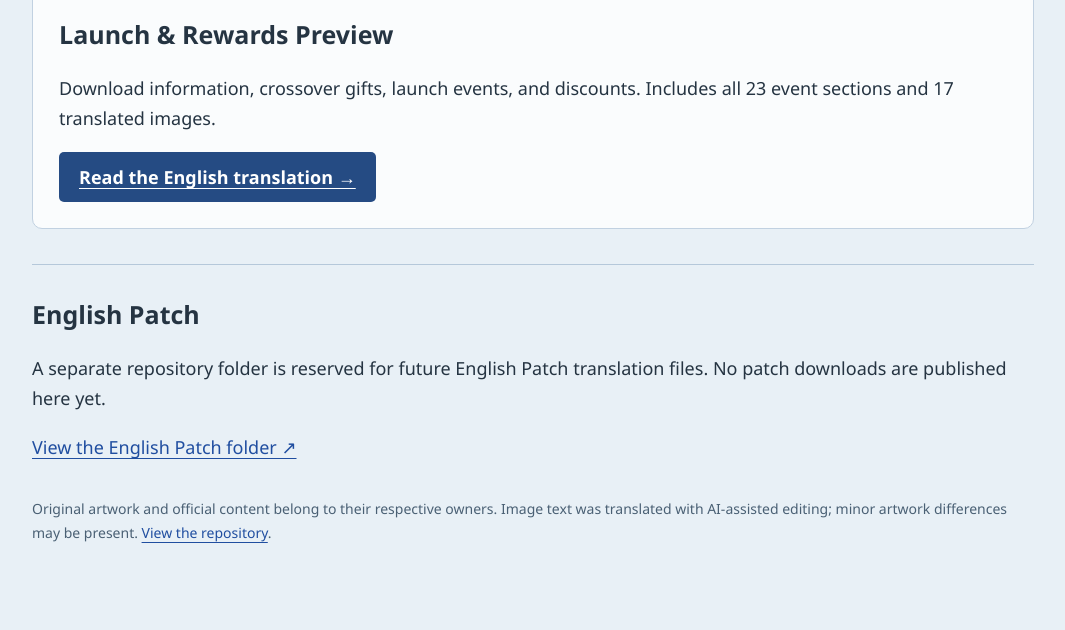
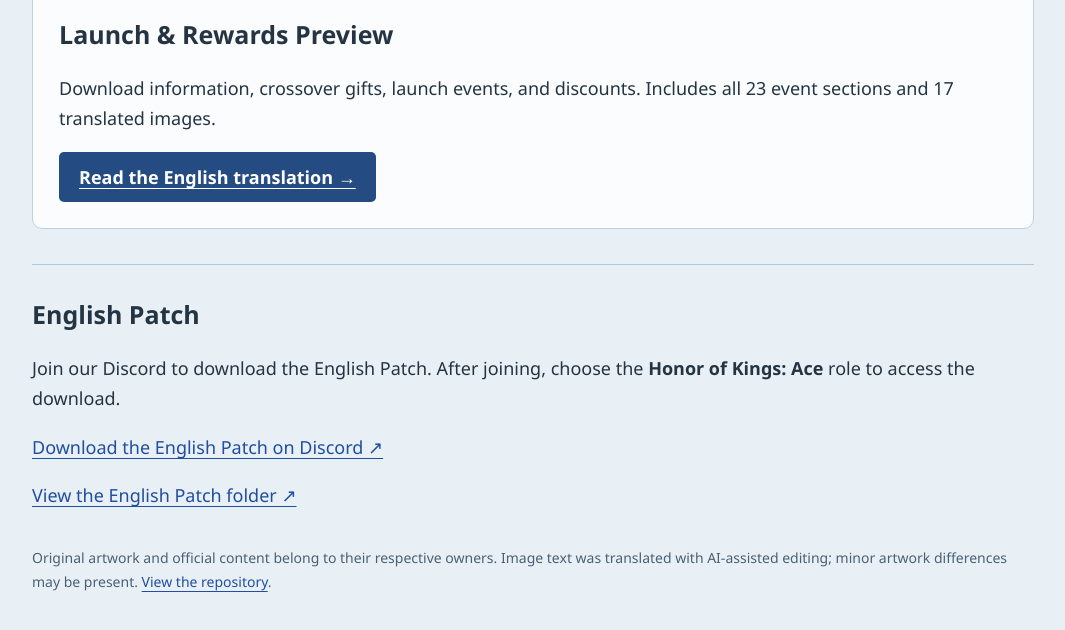
Before and after one commit to Lani27/hok-ace, a plain HTML site: page docs/index.html in a window 1280 px wide. Shown: the part 1816-2446 px from the top of the page, without its empty margins (107-1172 px from the left). Before the commit the page ends 2421 px from the top, so only its background shows below. Drawn offline with Linux system fonts and the light colour scheme.

Commit message:
Link English Patch downloads to Discord

```diff
--- a/docs/index.html
+++ b/docs/index.html
@@ -42,7 +42,8 @@
   </article>
   <section class="patch">
     <h2>English Patch</h2>
-    <p>A separate repository folder is reserved for future English Patch translation files. No patch downloads are published here yet.</p>
+    <p>Join our Discord to download the English Patch. After joining, choose the <strong>Honor of Kings: Ace</strong> role to access the download.</p>
+    <p><a href="https://discord.gg/yyds">Download the English Patch on Discord ↗</a></p>
     <a href="https://github.com/Lani27/hok-ace/tree/main/english-patch">View the English Patch folder ↗</a>
   </section>
   <footer>Original artwork and official content belong to their respective owners. Image text was translated with AI-assisted editing; minor artwork differences may be present. <a href="https://github.com/Lani27/hok-ace">View the repository</a>.</footer>
```
Also changed, not shown: templates/index.html (+2 -1 lines).
